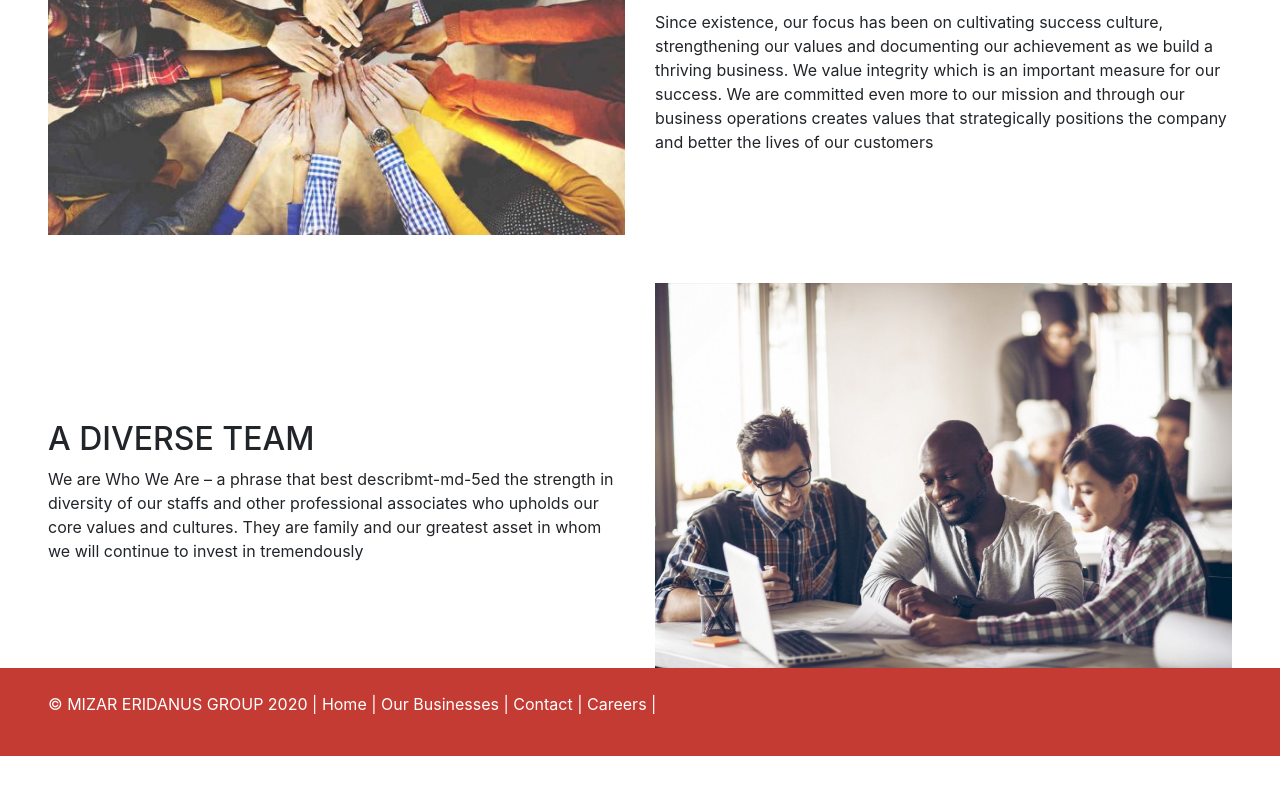
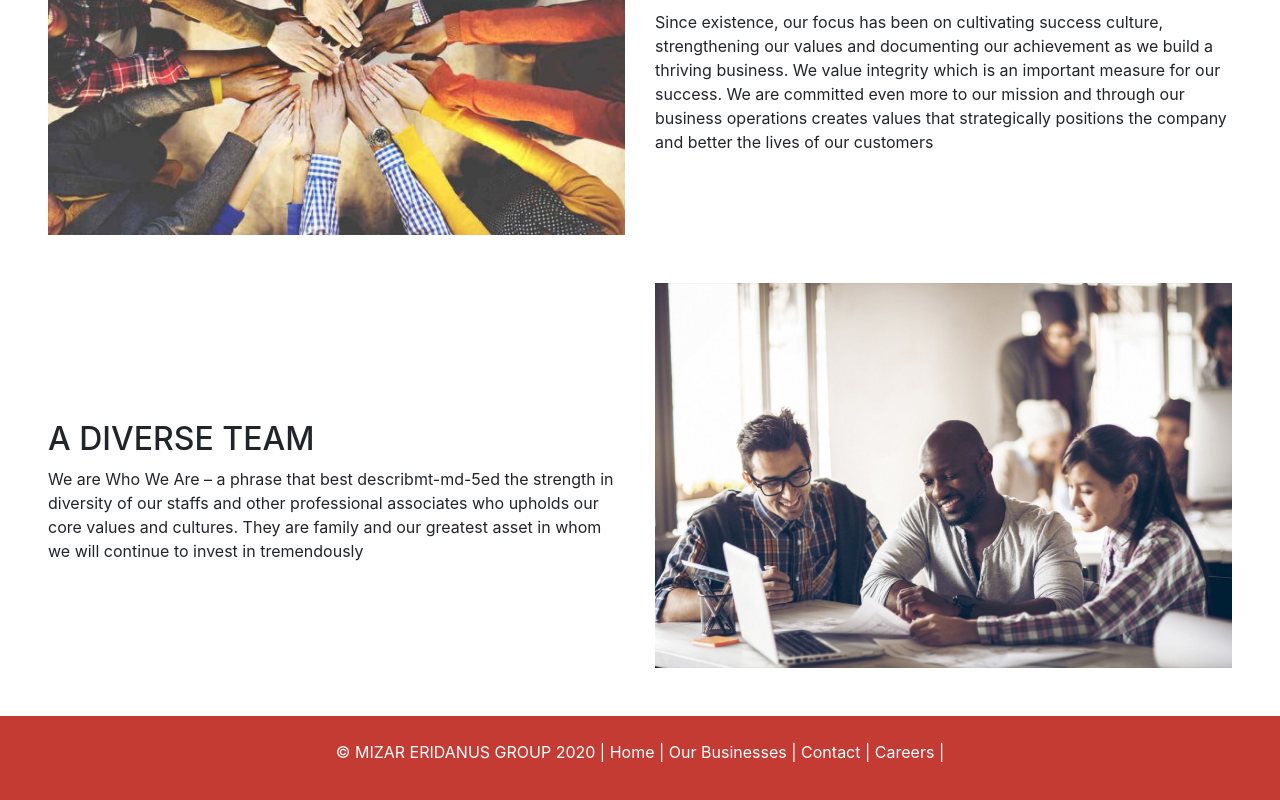
Before and after one commit to ereyomi/mizar-app, an Angular app: page /home in a window 1280 px wide. Shown: the part 810-1610 px from the top of the page. Before the commit the page ends 1566 px from the top, so only its background shows below. Built offline with nearby package versions, Linux system fonts and the light colour scheme.

Commit message:
feat: footer b

```diff
--- a/src/app/pages/home/home.component.html
+++ b/src/app/pages/home/home.component.html
@@ -14,7 +14,7 @@
     </div>
 </div>
 <div class="row">
-    <div class="col-12 px-md-5">
+    <div class="col-12 px-md-5 pb-5 pb-md-5">
         <!--  -->
         <div class="row">
             <div class="col-12 col-md-6">
--- a/src/app/shared/footer/footer.component.html
+++ b/src/app/shared/footer/footer.component.html
@@ -1,6 +1,6 @@
 <div class="row appFooter">
-    <div class="col-12 p-5 py-md-4">
-        <p class="text-white">
+    <div class="col-12 p-4 py-md-4">
+        <p class="text-white text-center">
             © MIZAR ERIDANUS GROUP 2020 |
             <a href="#">Home</a> |
             <a href="#">Our Businesses</a> |
```
